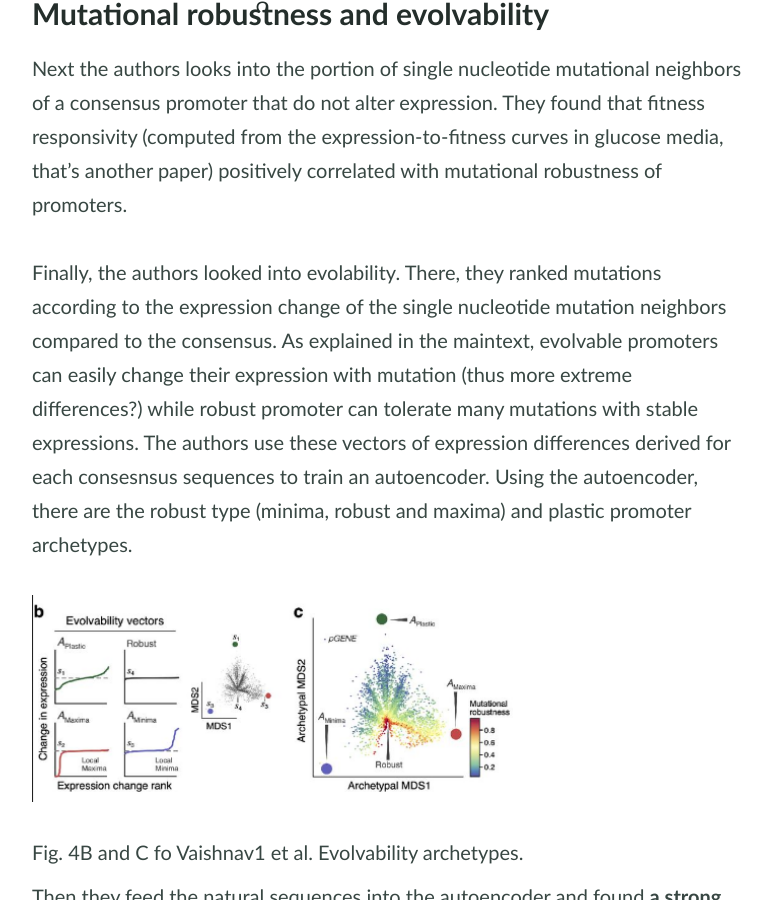
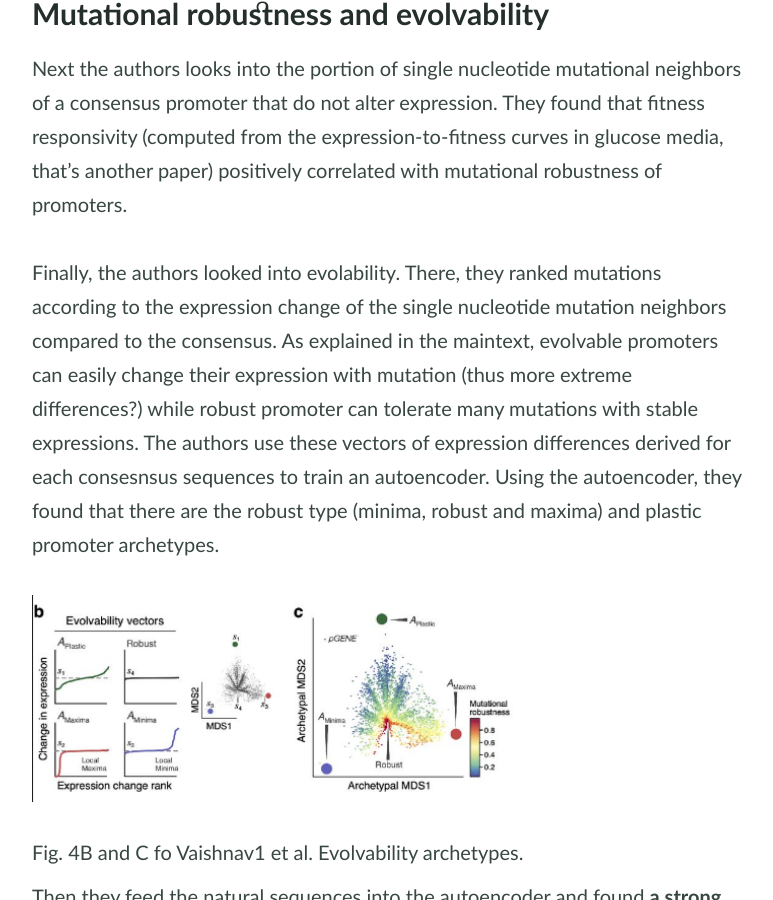
Before and after one commit to AthenACHY/AthenACHY.github.io, a Jekyll site: the page built from _posts/2021-09-27-yeastpromoterfitness.md, in a window 1280 px wide and 900 px high, scrolled down 9602 px. Shown: the whole window, without its empty margins (251-1024 px from the left). Built offline with Jekyll 4.4.1, drawn with Linux system fonts in a browser that asks for light colours.

Commit message:
Update 2021-09-27-yeastpromoterfitness.md

```diff
--- a/_posts/2021-09-27-yeastpromoterfitness.md
+++ b/_posts/2021-09-27-yeastpromoterfitness.md
@@ -228,7 +228,7 @@ Finally, the authors looked into evolability.
 There, they ranked mutations according to the expression change of the single nucleotide mutation neighbors compared to the consensus.
 As explained in the maintext, evolvable promoters can easily change their expression with mutation (thus more extreme differences?) while robust promoter can tolerate many mutations with stable expressions.
 The authors use these vectors of expression differences derived for each consesnsus sequences to train an autoencoder.
-Using the autoencoder, there are the robust type (minima, robust and maxima) and plastic promoter archetypes.
+Using the autoencoder, they found that there are the robust type (minima, robust and maxima) and plastic promoter archetypes.
 
 <figure>
 <p align="left">
```
